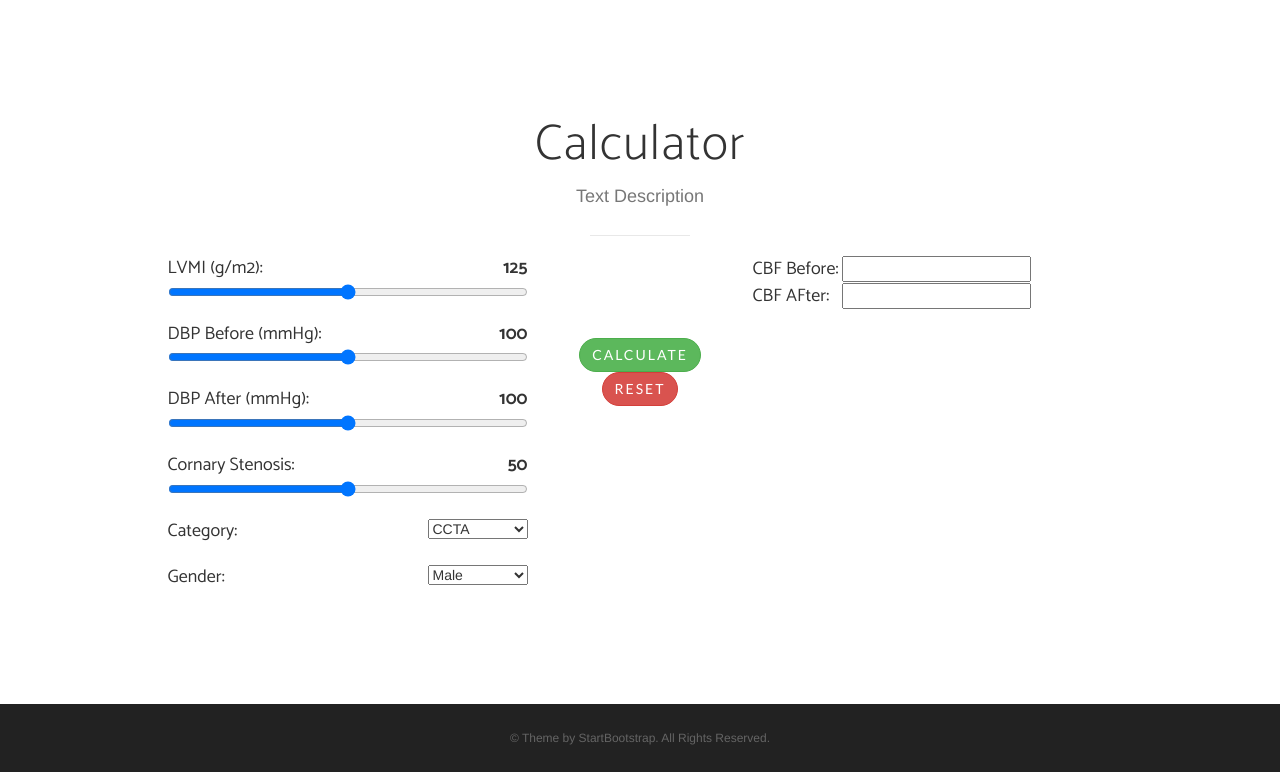
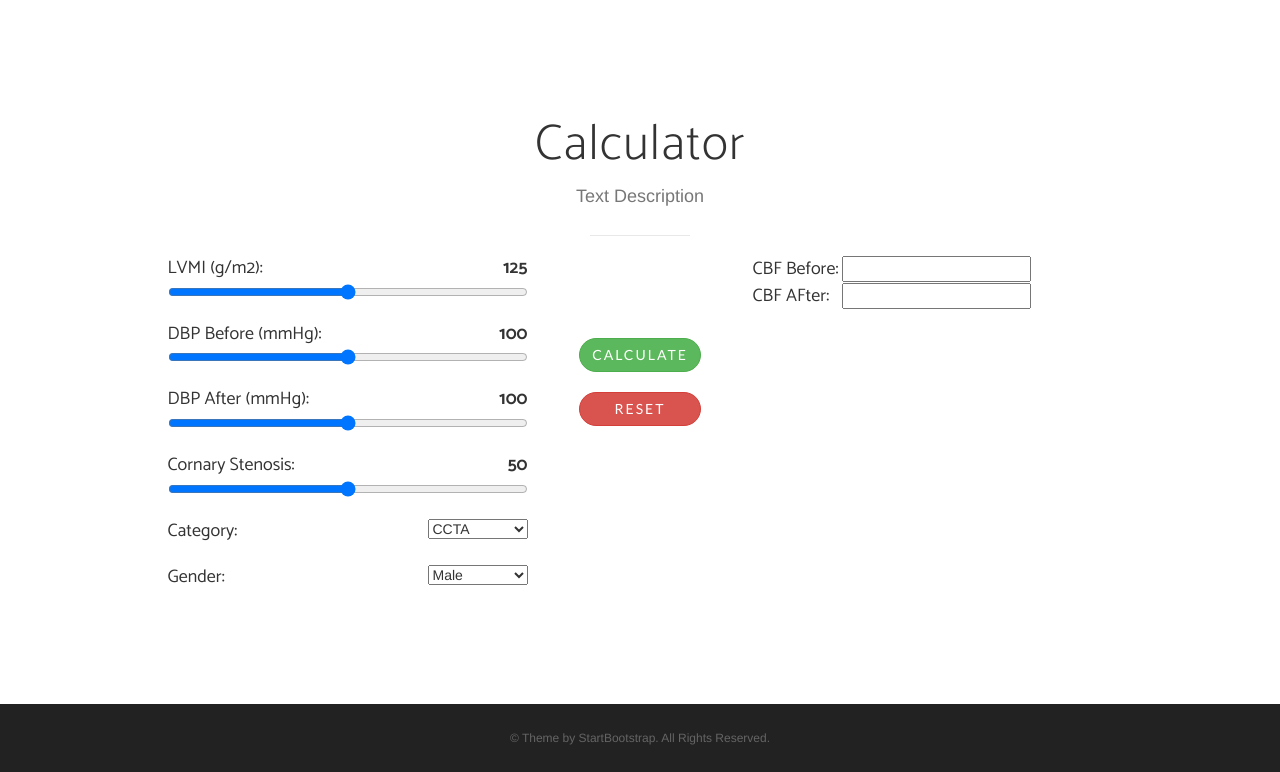
Before and after one commit to joutimothy/joutimothy.github.io, a plain HTML site: page index.html in a window 1280 px wide. Shown: the part 802-1574 px from the top of the page. Drawn offline with nearby package versions, Linux system fonts and the light colour scheme; a web font is replaced by a local one.

Commit message:
fix button width and input title width

```diff
--- a/css/new-age.css
+++ b/css/new-age.css
@@ -83,6 +83,16 @@ select{
   text-align: center;
   position: relative;
   margin-top: 7%;
+}
+
+.btn-danger{
+  display: inline-block;
+  width: 122px;
+}
+
+.btn-success{
+  display:inline-block;
+  width: 122px;
 }
 
 .outSection input{
--- a/index.html
+++ b/index.html
@@ -123,21 +123,25 @@
                 </div>
 
                 <div class="col-md-2 button-Grp">
+                    <div>
                         <button type = "button" class="btn btn-success" onclick ="cardCalculation()">
                             Calculate
                         </button>
-
+                    </div>
+                    <br>
+                    <div>
                         <button type = "button" class="btn btn-danger" onclick ="resetAllFields()">
                             Reset
                         </button>
+                    </div>
                 </div>
 
                 <div class="col-md-4">
                     <form>
-                        <p1 style="width: 86px">CBF Before:</p1>
+                        <p1 style="width:86px">CBF Before:</p1>
                         <input type="text" id = "out2">
                         <br>
-                        <p1 style="width: 86px">CBF AFter: </p1>
+                        <p1 style="width:86px">CBF AFter: </p1>
                         <input type="text" id = "out3">
                     </form>
                 </div>
```
